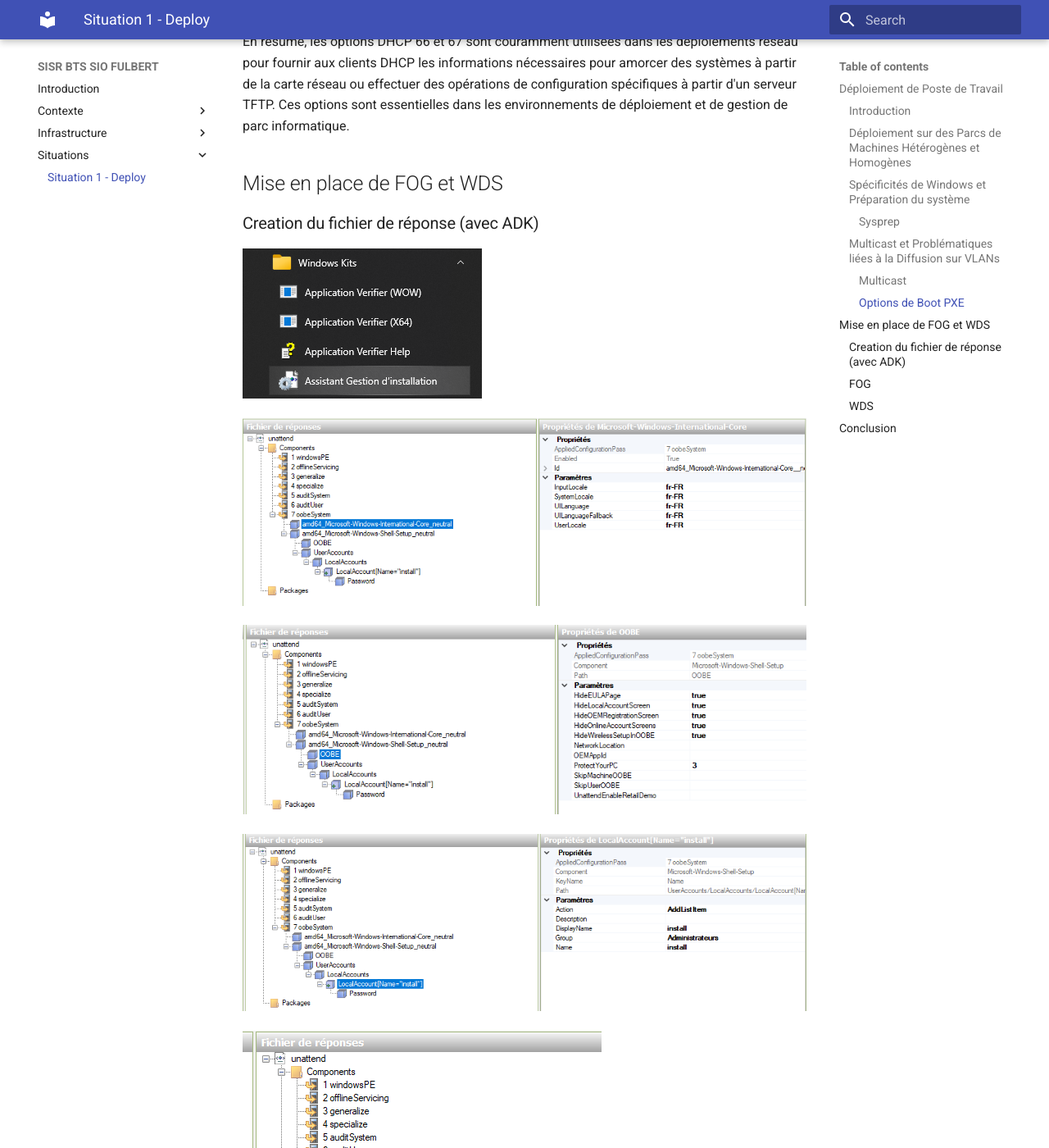
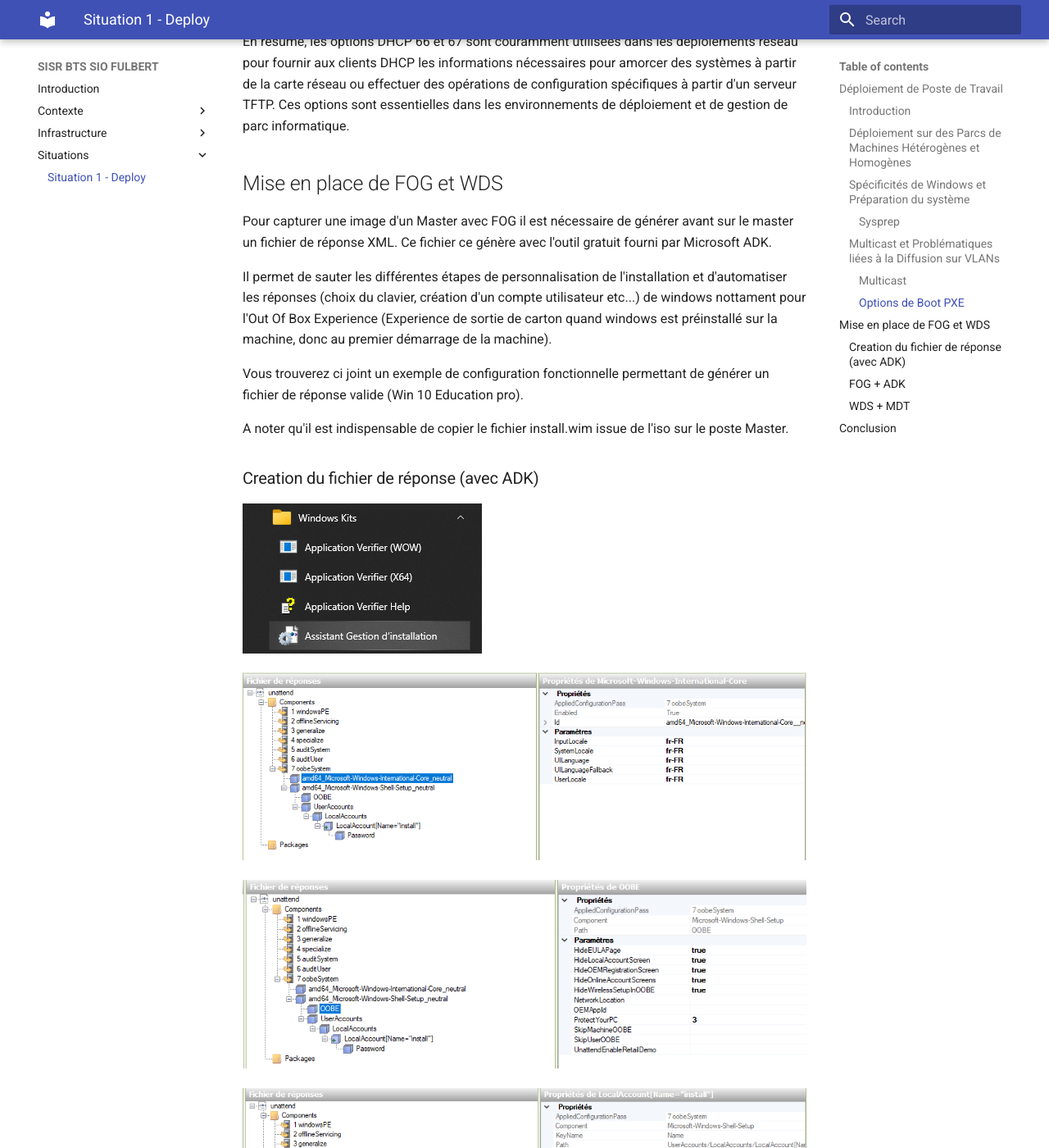
Before and after one commit to lmeryFulbert/sisrsiofulbert.github.io, an MkDocs documentation site: the page built from docs/situations/01-deploiements.md, in a window 1280 px wide and 1400 px high, scrolled down 3195 px. Shown: the whole window at 82% size. Built offline with MkDocs 1.6.1 and Material for MkDocs 9.7.7, drawn with Linux system fonts in a browser that asks for light colours; some of the changed text lies outside the part shown.

Commit message:
MDT et ADK

```diff
--- a/docs/situations/01-deploiements.md
+++ b/docs/situations/01-deploiements.md
@@ -91,6 +91,14 @@
 
 ## Mise en place de FOG et WDS
 
+Pour capturer une image d'un Master avec FOG il est nécessaire de générer avant sur le master un fichier de réponse XML. Ce fichier ce génère avec l'outil gratuit fourni par Microsoft ADK.
+
+Il permet de sauter les différentes étapes de personnalisation de l'installation et d'automatiser les réponses (choix du clavier, création d'un compte utilisateur etc...) de windows nottament pour l'Out Of Box Experience (Experience de sortie de carton quand windows est préinstallé sur la machine, donc au premier démarrage de la machine).
+
+Vous trouverez ci joint un exemple de configuration fonctionnelle permettant de générer un fichier de réponse valide (Win 10 Education pro).
+
+A noter qu'il est indispensable de copier le fichier install.wim issue de l'iso sur le poste Master.
+
 ### Creation du fichier de réponse (avec ADK)
 
 ![](../medias/situations/01-deploy/menu_windows.PNG)
@@ -103,11 +111,16 @@
 
 ![](../medias/situations/01-deploy/response4.PNG)
 
-### FOG
+### FOG + ADK
 
     Le meilleur compte rendu sera publié ici
 
-### WDS
+### WDS + MDT
+
+WDS ne se base pas sur un poste Master, l'image install.wim est stocké sur le serveur de déploiement.
+La personnalisation du fichier de réponse se fait via l'usage de MDT lui aussi installé sur le serveur de déploiement (WDS). Le logiciel ADK est donc inutile lors de l'utilisation de WDS.
+
+**A noter:** Le service WDS intègre son propre service DHCP, qui n'est pas le service DHCP classique de windows serveur.
 
     Le meilleur compte rendu sera publié ici
 
```
